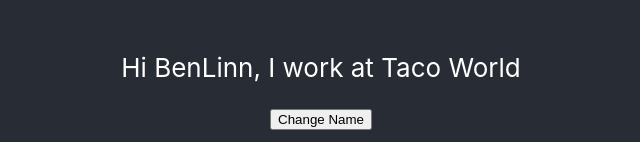
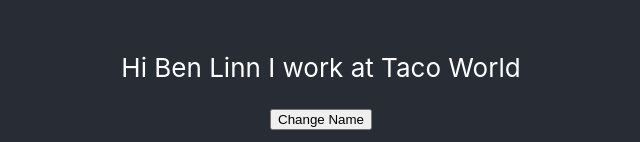
Before and after one commit to blinn26/monsters-rolodex, a React (Create React App) app: page / in a window 1280 px wide. Shown: the part 482-624 px from the top of the page, without its empty margins (319-959 px from the left). Built offline with nearby package versions, Linux system fonts and the light colour scheme.

Commit message:
fixes now

```diff
--- a/src/App.js
+++ b/src/App.js
@@ -17,13 +17,18 @@ class App extends Component {
         <header className='App-header'>
           <img src={logo} className='App-logo' alt='logo' />
           <p>
-            Hi {this.state.name.firstName}
-            {this.state.name.lastName}, I work at {this.state.company}
+            Hi {this.state.name.firstName} {this.state.name.lastName} I work at {this.state.company}
           </p>
           <button
             onClick={() => {
-              this.setState({ name: 'Easton' });
-              console.log(this.state);
+              this.setState(
+                (state, props) => {
+                  return { name: { firstName: 'Easton', lastName: 'Linn' } };
+                },
+                () => {
+                  console.log(this.state);
+                }
+              );
             }}>
             Change Name
           </button>
```
